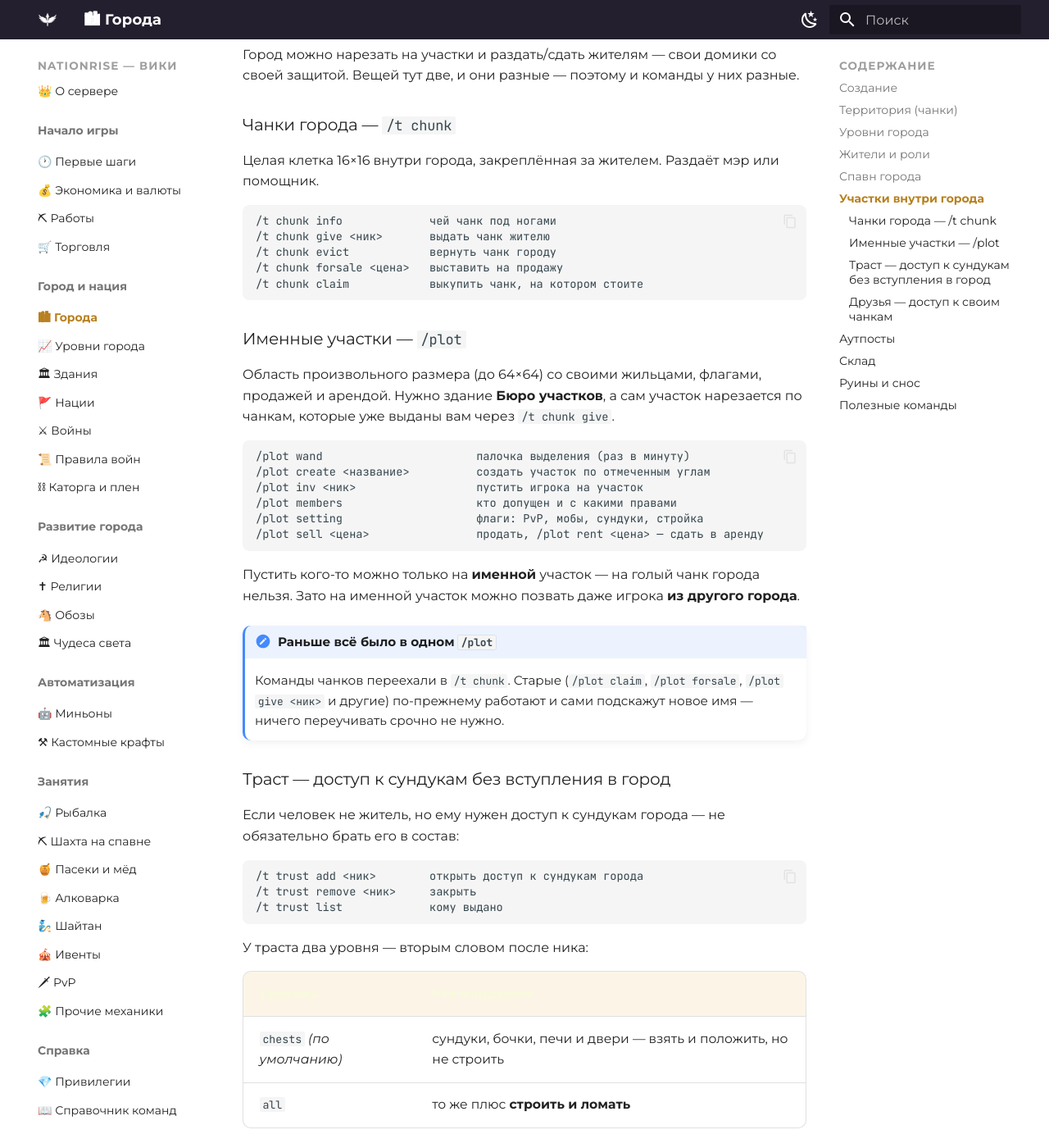
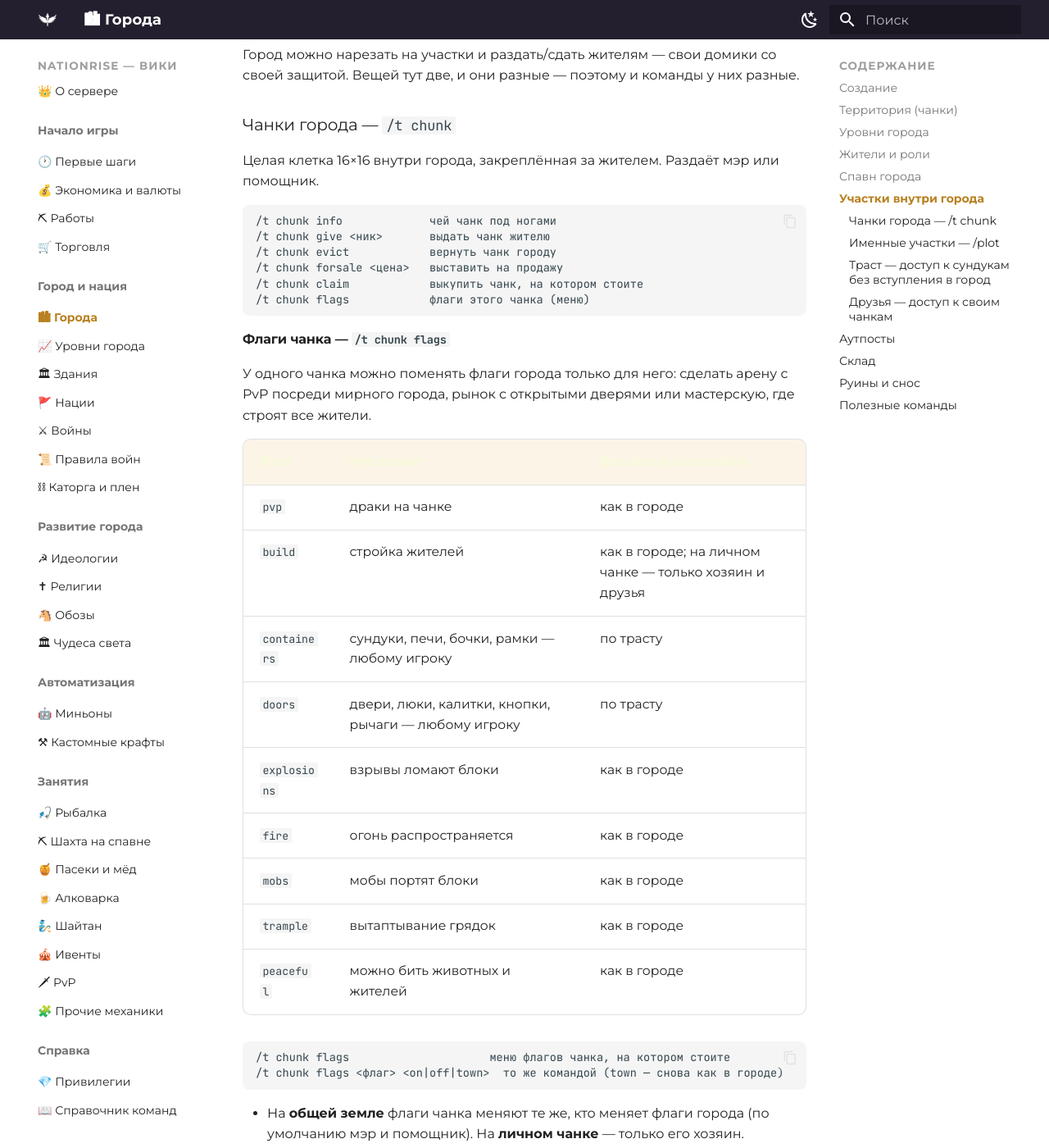
Before and after one commit to zixSSSed/NationRise-Wiki, an MkDocs documentation site: the page built from docs/towns.md, in a window 1280 px wide and 1400 px high, scrolled down 3290 px. Shown: the whole window at 82% size. Built offline with MkDocs 1.6.1 and Material for MkDocs 9.7.7, drawn with Linux system fonts in a browser that asks for light colours; some of the changed text lies outside the part shown.

Commit message:
Города: флаги чанка /t chunk flags (0.9.171)
Co-Authored-By: Claude Opus 5.5 <noreply@anthropic.com>

````diff
--- a/docs/towns.md
+++ b/docs/towns.md
@@ -134,7 +134,37 @@
 /t chunk evict            вернуть чанк городу
 /t chunk forsale <цена>   выставить на продажу
 /t chunk claim            выкупить чанк, на котором стоите
+/t chunk flags            флаги этого чанка (меню)
 ```
+
+#### Флаги чанка — `/t chunk flags`
+
+У одного чанка можно поменять флаги города только для него: сделать арену с PvP посреди
+мирного города, рынок с открытыми дверями или мастерскую, где строят все жители.
+
+| Флаг | Что делает | Без своей настройки |
+|---|---|---|
+| `pvp` | драки на чанке | как в городе |
+| `build` | стройка жителей | как в городе; на личном чанке — только хозяин и друзья |
+| `containers` | сундуки, печи, бочки, рамки — любому игроку | по трасту |
+| `doors` | двери, люки, калитки, кнопки, рычаги — любому игроку | по трасту |
+| `explosions` | взрывы ломают блоки | как в городе |
+| `fire` | огонь распространяется | как в городе |
+| `mobs` | мобы портят блоки | как в городе |
+| `trample` | вытаптывание грядок | как в городе |
+| `peaceful` | можно бить животных и жителей | как в городе |
+
+```
+/t chunk flags                     меню флагов чанка, на котором стоите
+/t chunk flags <флаг> <on|off|town>  то же командой (town — снова как в городе)
+```
+
+- На **общей земле** флаги чанка меняют те же, кто меняет флаги города (по умолчанию
+  мэр и помощник). На **личном чанке** — только его хозяин.
+- Когда чанк меняет хозяина или возвращается городу, его флаги сбрасываются.
+- Война и рейд открывают PvP при любом флаге. Из чанка, где PvP выключен, бить тоже нельзя.
+- Если у чанка своя настройка PvP, над хотбаром видно `⚔ PvP` или `☮ без PvP`.
+- Именной участок поверх чанка главнее: на нём действуют флаги из `/plot setting`.
 
 ### Именные участки — `/plot`
 
````
Also changed, not shown: docs/commands.md (+1 -0 lines).
